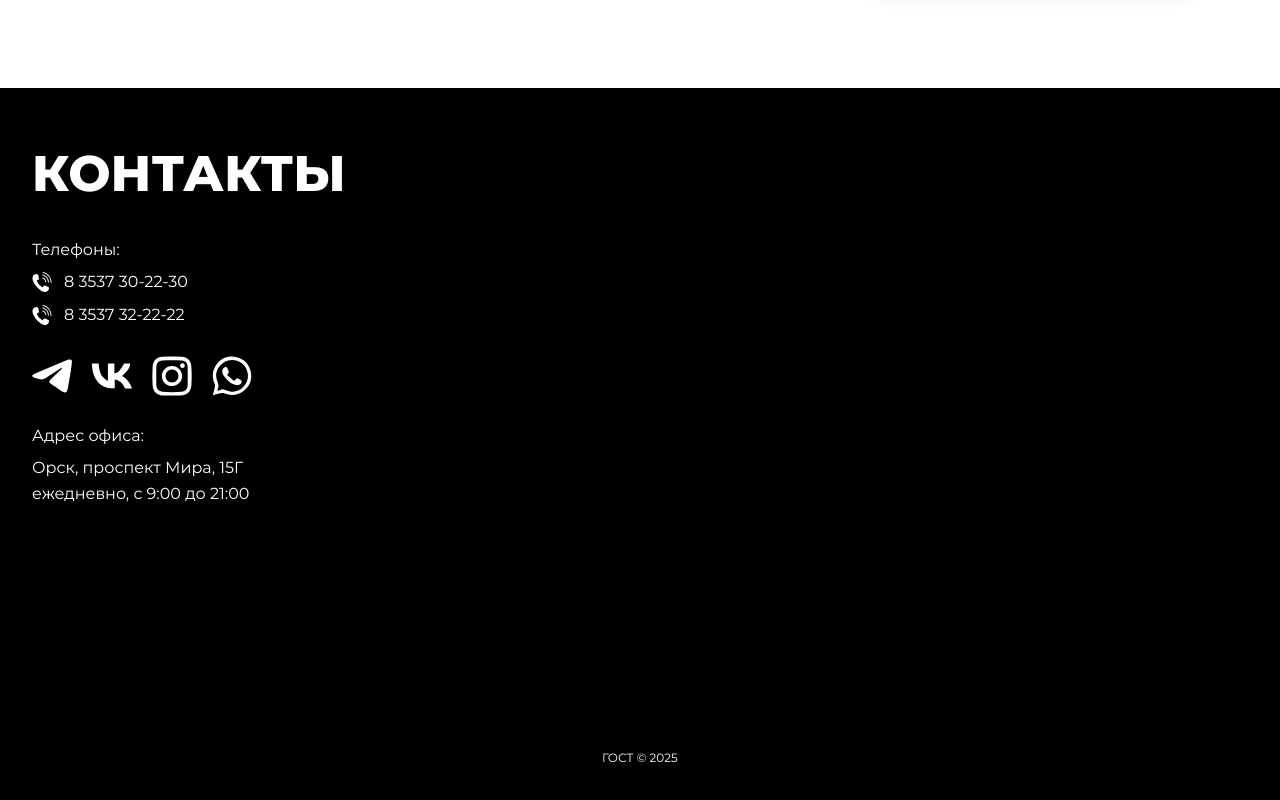
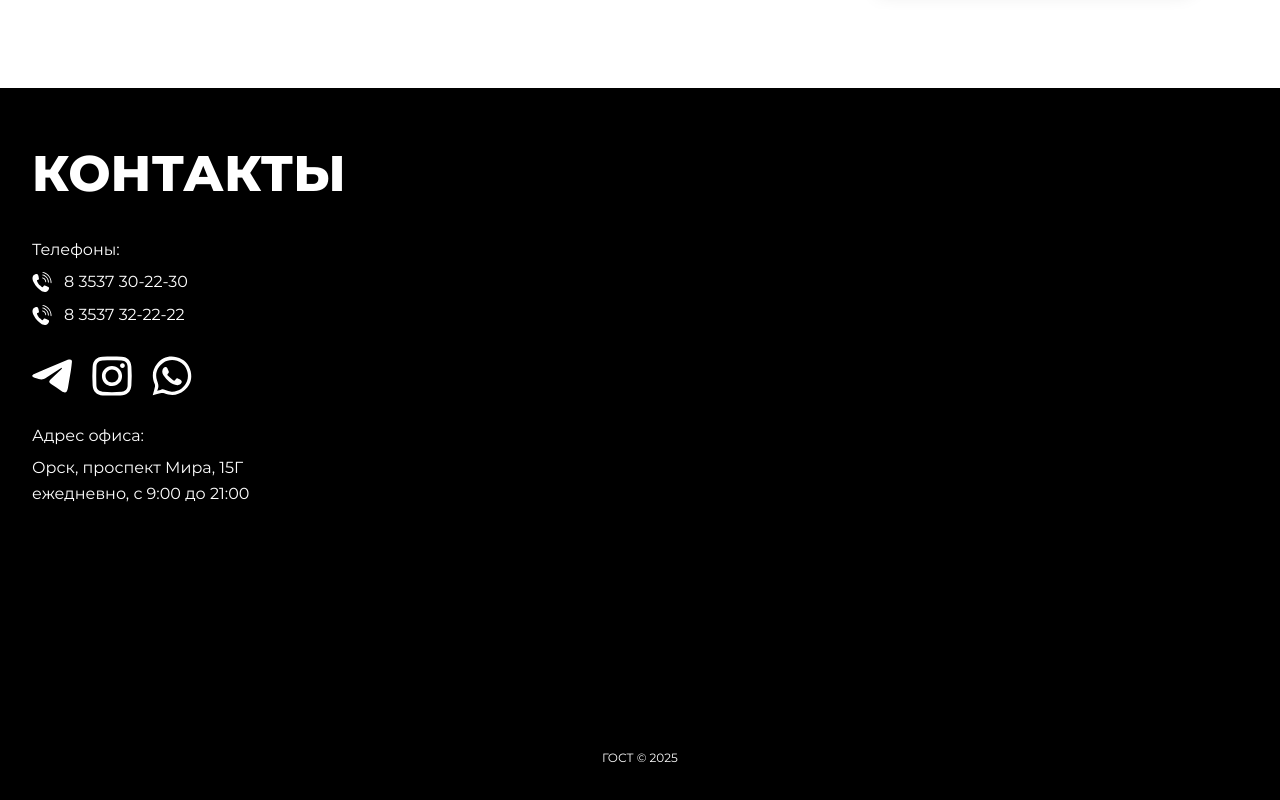
Before and after one commit to GavR7k/Taxi-Site, a plain HTML site: page index.html in a window 1280 px wide. Shown: the part 4405-5205 px from the top of the page. Drawn offline with Linux system fonts and the light colour scheme.

Commit message:
Убрали вк

```diff
--- a/index.html
+++ b/index.html
@@ -500,9 +500,9 @@
             <a href="https://t.me/parkgost56" target="_blank" rel="noopener" aria-label="Telegram">
               <img src="Images/sico1.svg" alt="Telegram" class="social-icon" />
             </a>
-            <a href="https://vk.com/..." target="_blank" rel="noopener" aria-label="ВКонтакте">
+            <!-- <a href="https://vk.com/..." target="_blank" rel="noopener" aria-label="ВКонтакте">
               <img src="Images/sico2.svg" alt="ВКонтакте" class="social-icon" />
-            </a>
+            </a> -->
             <a href="https://instagram.com/gost_orsk?igsh=MW1namkydWQ5Y2VzOQ==" target="_blank" rel="noopener" aria-label="Instagram">
               <img src="Images/sico3.svg" alt="Instagram" class="social-icon" />
             </a>
```
